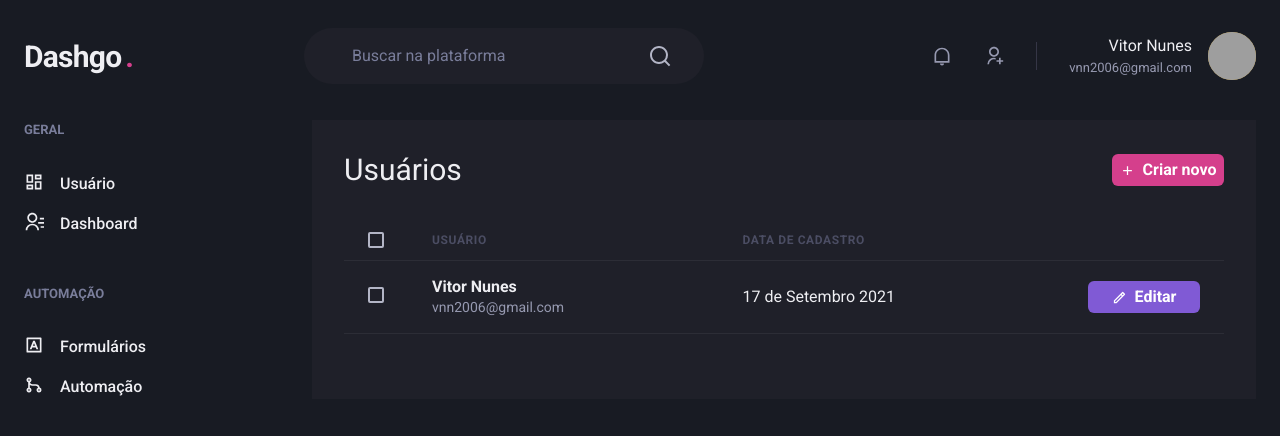
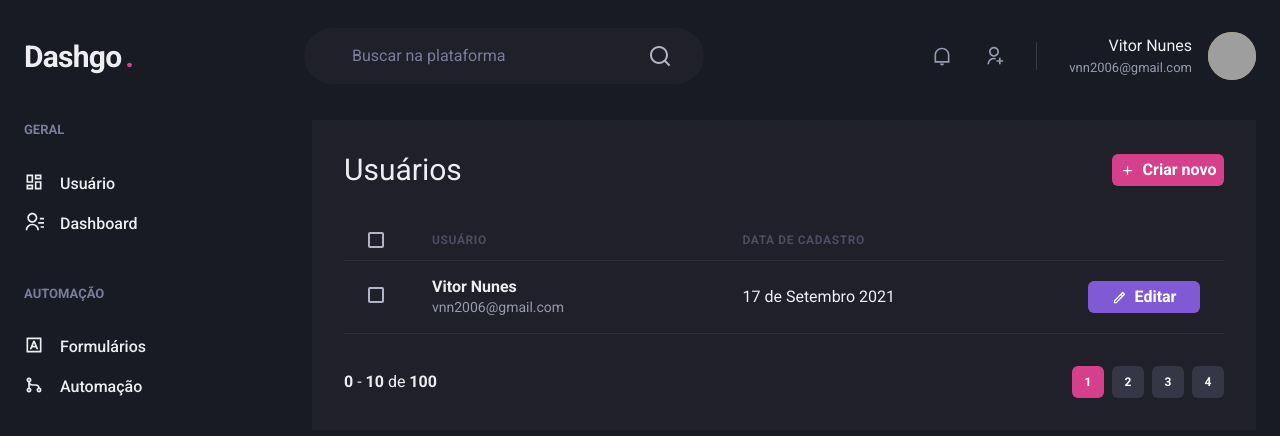
Before and after one commit to stecks10/dashgo, a Next.js app: page /users in a window 1280 px wide. Shown: the top 436 px of the page. Built offline with nearby package versions, Linux system fonts and the light colour scheme; grey boxes are pictures that could not be loaded.

Commit message:
Componente: Pagination

```diff
--- /dev/null
+++ b/src/components/Pagination.tsx
@@ -0,0 +1,69 @@
+import { Stack, Button, Box } from '@chakra-ui/react';
+
+export function Pagination() {
+  return (
+    <Stack
+      direction="row"
+      mt="8"
+      spacing="6"
+      justify="space-between"
+      align="center"
+    >
+      <Box>
+        <strong>0</strong> - <strong>10</strong> de <strong>100</strong>
+      </Box>
+
+      <Stack direction="row" spacing="2">
+        <Button
+          size="sm"
+          fontSize="xs"
+          width="4"
+          colorScheme="pink"
+          disabled
+          _disabled={{
+            bg: 'pink.500',
+            cursor: 'default',
+          }}
+        >
+          1
+        </Button>
+        <Button
+          size="sm"
+          fontSize="xs"
+          width="4"
+          colorScheme="pink"
+          bg="gray.700"
+          _hover={{
+            bg: 'gray.500',
+          }}
+        >
+          2
+        </Button>
+        <Button
+          size="sm"
+          fontSize="xs"
+          width="4"
+          colorScheme="pink"
+          bg="gray.700"
+          _hover={{
+            bg: 'gray.500',
+          }}
+        >
+          3
+        </Button>
+        <Button
+          size="sm"
+          fontSize="xs"
+          width="4"
+          colorScheme="pink"
+          bg="gray.700"
+          _hover={{
+            bg: 'gray.500',
+          }}
+        >
+          4
+        </Button>
+      </Stack>
+    </Stack>
+  );
+}
--- a/src/pages/users/index.tsx
+++ b/src/pages/users/index.tsx
@@ -15,6 +15,7 @@
 } from '@chakra-ui/react';
 import { RiAddLine, RiPencilLine } from 'react-icons/ri';
 import { Header } from '../../components/Header';
+import { Pagination } from '../../components/Pagination';
 import { Sidebar } from '../../components/Sidebar';
 
 export default function UserList() {
@@ -85,6 +86,8 @@
               </Tr>
             </Tbody>
           </Table>
+
+          <Pagination />
         </Box>
       </Flex>
     </Box>
```
